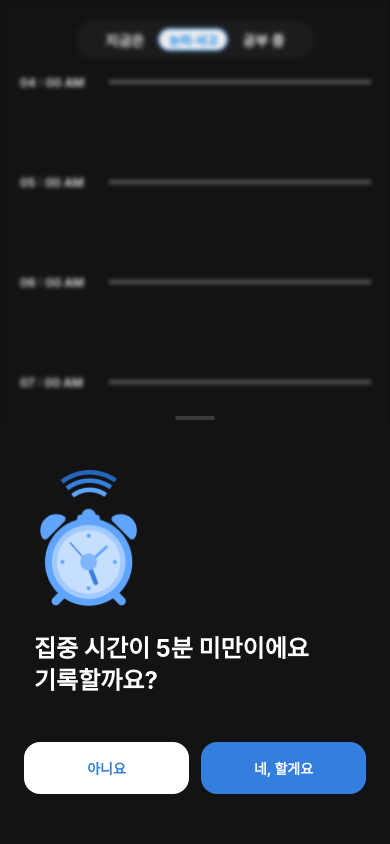
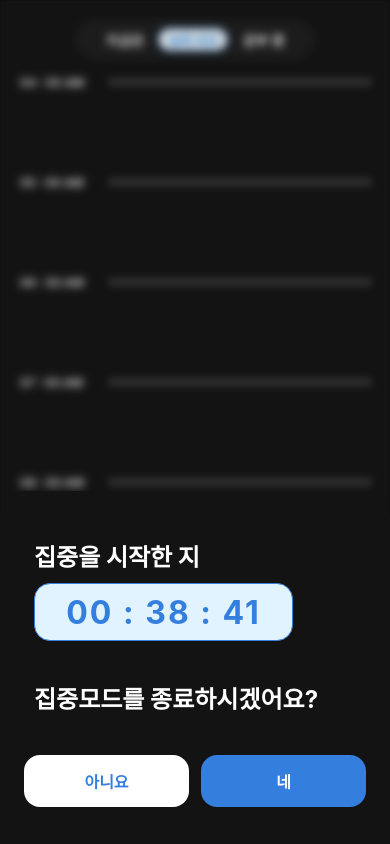
Before and after one commit to GDGoC-Peakly/FE, a React Native app in the folder Peakly-FE/: screen / in a window 390 px wide. Built offline with nearby package versions, Linux system fonts and the light colour scheme.

Commit message:
Fix: ModalFooter 컴포넌트 분리 및 TM_Mdal, TM_Modal4 수정

```diff
--- a/Peakly-FE/src/App.js
+++ b/Peakly-FE/src/App.js
@@ -7,6 +7,7 @@ import TM01 from '../src/TM/TM01'
 import TM02 from '../src/TM/TM02'
 import TM02_Card from '../src/TM/TM02_Card'
 import TM_Modal from '../src/TM/TM_Modal'
+import TM_Modal4 from '../src/TM/TM_Modal4'
 
 function App() {
   const [fontsLoaded] = useFonts({
@@ -23,7 +24,8 @@ function App() {
       {/* <TM01/> */}
       <TM02/>
       {/* <TM02_Card/> */}
-      <TM_Modal/>
+      {/* <TM_Modal/> */}
+      <TM_Modal4/>
     </View>
   );
 }
--- a/Peakly-FE/src/TM/TM_Modal.jsx
+++ b/Peakly-FE/src/TM/TM_Modal.jsx
@@ -1,32 +1,20 @@
 import React from 'react';
-import { Modal, View, Text, TouchableOpacity, StyleSheet, Pressable, Image } from 'react-native';
+import { Modal, View, Text, StyleSheet, Pressable, Image } from 'react-native';
 import { BlurView } from 'expo-blur';
 import { colors } from '../styles/colors.js';
 import timer_icon from '../../assets/img/TM/timer_icon.png';
+import ModalFooter from '../component/ModalFooter.jsx';
 
 const CustomBottomModal = ({ visible, onClose, title, onConfirm }) => {
   return (
-    <Modal
-      transparent={true}
-      visible={visible}
-      animationType="slide"
-      onRequestClose={onClose}
-    >
-      <BlurView
-        intensity={10}
-        tint="dark"
-        style={StyleSheet.absoluteFill}
-      >
+    <Modal transparent={true} visible={visible} animationType="slide" onRequestClose={onClose}>
+      <BlurView intensity={20} tint="dark" style={StyleSheet.absoluteFill}>
         <Pressable style={styles.overlay} onPress={onClose}>
           <Pressable style={styles.bottomSheet} onPress={(e) => e.stopPropagation()}>
             <View style={styles.handle} />
 
             <View style={styles.iconContainer}>
-              <Image
-                source={timer_icon}
-                style={styles.icon}
-                resizeMode="contain"
-              />
+              <Image source={timer_icon} style={styles.icon} resizeMode="contain" />
             </View>
 
             <View style={styles.textContainer}>
@@ -34,21 +22,13 @@ const CustomBottomModal = ({ visible, onClose, title, onConfirm }) => {
               <Text style={styles.mainText}>기록할까요?</Text>
             </View>
 
-            <View style={styles.buttonContainer}>
-              <TouchableOpacity
-                style={[styles.button, styles.cancelButton]}
-                onPress={onClose}
-              >
-                <Text style={styles.cancelButtonText}>아니요</Text>
-              </TouchableOpacity>
-
-              <TouchableOpacity
-                style={[styles.button, styles.confirmButton]}
-                onPress={onConfirm}
-              >
-                <Text style={styles.confirmButtonText}>네, 할게요</Text>
-              </TouchableOpacity>
-            </View>
+            {/* 별도 파일에서 가져온 버튼 컴포넌트 */}
+            <ModalFooter
+              onCancel={onClose}
+              onConfirm={onConfirm}
+              cancelText="아니요"
+              confirmText="네, 할게요"
+            />
           </Pressable>
         </Pressable>
       </BlurView>
@@ -62,7 +42,7 @@ const styles = StyleSheet.create({
     justifyContent: 'flex-end',
   },
   bottomSheet: {
-    backgroundColor: colors.grayscale[1000], // 배경색이 너무 불투명하면 블러가 안 보일 수 있으니 확인!
+    backgroundColor: colors.grayscale[1000],
     width: '100%',
     height: 440,
     borderTopLeftRadius: 25,
@@ -71,16 +51,8 @@ const styles = StyleSheet.create({
     paddingTop: 12,
     paddingBottom: 40,
   },
-  handle: {
-    width: 40,
-    height: 4,
-    backgroundColor: '#3A3A3C',
-    borderRadius: 2,
-    marginBottom: 10,
-    alignSelf: 'center',
-  },
   iconContainer: {
-    marginTop: 40,
+    marginTop: 20,
     marginLeft: 10,
     marginBottom: 25,
   },
@@ -100,33 +72,6 @@ const styles = StyleSheet.create({
     textAlign: 'left',
     lineHeight: 32,
   },
-  buttonContainer: {
-    flexDirection: 'row',
-    gap: 12,
-  },
-  button: {
-    flex: 1,
-    height: 52,
-    borderRadius: 16,
-    justifyContent: 'center',
-    alignItems: 'center',
-  },
-  cancelButton: {
-    backgroundColor: colors.grayscale[100],
-  },
-  confirmButton: {
-    backgroundColor: colors.primary[600],
-  },
-  cancelButtonText: {
-    color: colors.primary[600],
-    fontSize: 14,
-    fontWeight: 'bold',
-  },
-  confirmButtonText: {
-    color: colors.grayscale[100],
-    fontSize: 14,
-    fontWeight: 'bold',
-  },
 });
 
 export default CustomBottomModal;
--- /dev/null
+++ b/Peakly-FE/src/TM/TM_Modal4.jsx
@@ -0,0 +1,97 @@
+import React from 'react';
+import { Modal, View, Text, StyleSheet, Pressable } from 'react-native';
+import { BlurView } from 'expo-blur';
+import { colors } from '../styles/colors.js';
+import ModalFooter from '../component/ModalFooter.jsx'; // 공통 푸터 임포트
+
+const TM_Modal4 = ({ visible, onClose, time, onConfirm }) => {
+  return (
+    <Modal
+      transparent={true}
+      visible={visible}
+      animationType="slide"
+      onRequestClose={onClose}
+    >
+      <BlurView intensity={20} tint="dark" style={StyleSheet.absoluteFill}>
+        <Pressable style={styles.overlay} onPress={onClose}>
+          <Pressable style={styles.bottomSheet} onPress={(e) => e.stopPropagation()}>
+            <View style={styles.handle} />
+
+            <View style={styles.contentContainer}>
+              <Text style={styles.titleText}>집중을 시작한 지</Text>
+
+              {/* TM_M4 전용 타이머 박스 */}
+              <View style={styles.timerBox}>
+                <Text style={styles.timerText}>{time || "00 : 38 : 41"}</Text>
+              </View>
+
+              <Text style={styles.subTitleText}>집중모드를 종료하시겠어요?</Text>
+            </View>
+
+            {/* 공통 푸터 사용 (버튼 스타일은 ModalFooter.jsx가 관리) */}
+            <ModalFooter
+              onCancel={onClose}
+              onConfirm={onConfirm}
+              cancelText="아니요"
+              confirmText="네"
+            />
+          </Pressable>
+        </Pressable>
+      </BlurView>
+    </Modal>
+  );
+};
+
+const styles = StyleSheet.create({
+  overlay: {
+    flex: 1,
+    justifyContent: 'flex-end',
+  },
+  bottomSheet: {
+    backgroundColor: colors.grayscale[1000],
+    width: '100%',
+    height: 353,
+    borderTopLeftRadius: 25,
+    borderTopRightRadius: 25,
+    paddingHorizontal: 24,
+    paddingTop: 47,
+    paddingBottom: 40,
+  },
+
+  contentContainer: {
+    marginLeft: 10,
+    marginBottom: 40,
+  },
+  titleText: {
+    color: colors.grayscale[100],
+    fontSize: 24,
+    fontWeight: 'bold',
+    marginBottom: 10,
+    textAlign: 'left',
+  },
+  timerBox: {
+    backgroundColor: colors.primary[100],
+    borderWidth: 1,
+    borderColor: colors.primary[600],
+    width: 259,
+    height: 58,
+    borderRadius: 16,
+    justifyContent: 'center',
+    alignItems: 'center',
+    marginBottom: 39,
+  },
+  timerText: {
+    color: colors.primary[600],
+    fontSize: 32,
+    fontWeight: '700',
+    letterSpacing: 2,
+  },
+  subTitleText: {
+    color: colors.grayscale[100],
+    fontSize: 24,
+    fontWeight: 'bold',
+    textAlign: 'left',
+  },
+});
+
+export default TM_Modal4;
--- /dev/null
+++ b/Peakly-FE/src/component/ModalFooter.jsx
@@ -0,0 +1,56 @@
+import React from 'react';
+import { View, Text, TouchableOpacity, StyleSheet } from 'react-native';
+import { colors } from '../styles/colors.js';
+
+const ModalFooter = ({ onCancel, onConfirm, cancelText = "아니요", confirmText = "네" }) => {
+  return (
+    <View style={footerStyles.buttonContainer}>
+      <TouchableOpacity
+        style={[footerStyles.button, footerStyles.cancelButton]}
+        onPress={onCancel}
+      >
+        <Text style={footerStyles.cancelButtonText}>{cancelText}</Text>
+      </TouchableOpacity>
+
+      <TouchableOpacity
+        style={[footerStyles.button, footerStyles.confirmButton]}
+        onPress={onConfirm}
+      >
+        <Text style={footerStyles.confirmButtonText}>{confirmText}</Text>
+      </TouchableOpacity>
+    </View>
+  );
+};
+
+const footerStyles = StyleSheet.create({
+  buttonContainer: {
+    flexDirection: 'row',
+    gap: 12,
+    marginTop: 'auto',
+  },
+  button: {
+    flex: 1,
+    height: 52,
+    borderRadius: 16,
+    justifyContent: 'center',
+    alignItems: 'center',
+  },
+  cancelButton: {
+    backgroundColor: colors.grayscale[100],
+  },
+  confirmButton: {
+    backgroundColor: colors.primary[600],
+  },
+  cancelButtonText: {
+    color: colors.primary[600],
+    fontSize: 16,
+    fontWeight: 'bold',
+  },
+  confirmButtonText: {
+    color: colors.grayscale[100],
+    fontSize: 16,
+    fontWeight: 'bold',
+  },
+});
+
+export default ModalFooter;
```
